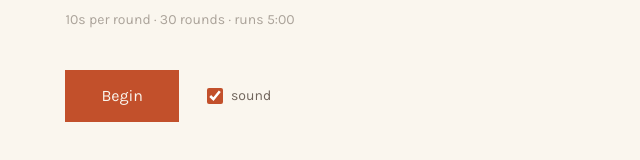
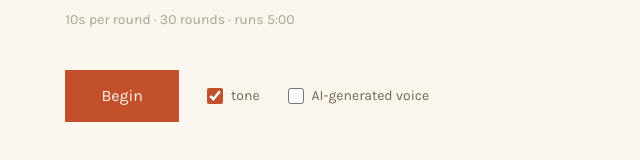
Before and after one commit to arjunkomath/breath, a Next.js app: page / in a window 1280 px wide. Shown: the part 566-726 px from the top of the page, without its empty margins (85-725 px from the left). Built offline with nearby package versions, Linux system fonts and the light colour scheme.

Commit message:
Add generated voice cues
Amp-Thread-ID: https://ampcode.com/threads/T-01a003c0-2f04-7222-837d-38b58eb0212a
Co-authored-by: Amp <amp@ampcode.com>

```diff
--- a/app/_components/breath-app.tsx
+++ b/app/_components/breath-app.tsx
@@ -7,7 +7,7 @@ import {
   setConfig,
   subscribeConfig,
 } from "../_lib/breath";
-import { primeAudio } from "../_lib/sound";
+import { primeAudio, primeVoice } from "../_lib/sound";
 import Session from "./session";
 import Setup from "./setup";
 
@@ -20,9 +20,10 @@ export default function BreathApp() {
   const [runId, setRunId] = useState(0);
   const [running, setRunning] = useState(false);
 
-  const start = () => {
+  const start = async () => {
     // Unlock audio here, while we still have the click gesture.
-    if (config.sound) primeAudio();
+    if (config.sound || config.voice) primeAudio();
+    if (config.voice) await primeVoice();
     setRunId((n) => n + 1);
     setRunning(true);
   };
--- a/app/_components/session.tsx
+++ b/app/_components/session.tsx
@@ -10,7 +10,7 @@ import {
   scaleRamps,
   type Config,
 } from "../_lib/breath";
-import { chime, cue, primeAudio } from "../_lib/sound";
+import { chime, cue, primeAudio, voiceCue } from "../_lib/sound";
 
 const R = 120;
 const C = 2 * Math.PI * R;
@@ -22,7 +22,7 @@ type Props = {
 };
 
 export default function Session({ config, onExit, onRestart }: Props) {
-  const { slots, sound } = config;
+  const { slots, sound, voice } = config;
 
   const cycle = useMemo(() => cycleSeconds(slots), [slots]);
   const planned = useMemo(
@@ -78,15 +78,16 @@ export default function Session({ config, onExit, onRestart }: Props) {
     if (phaseKey < 0 || paused || lastCued.current === phaseKey) return;
     lastCued.current = phaseKey;
     if (sound) cue(slots[phaseKey % slots.length].motion);
-  }, [phaseKey, paused, sound, slots]);
+    if (voice) voiceCue(slots[phaseKey % slots.length].motion);
+  }, [phaseKey, paused, sound, slots, voice]);
 
   useEffect(() => {
     if (done && sound) chime();
   }, [done, sound]);
 
   useEffect(() => {
-    if (sound) primeAudio();
-  }, [sound]);
+    if (sound || voice) primeAudio();
+  }, [sound, voice]);
 
   // Keeps the screen awake mid-session where the browser supports it.
   useEffect(() => {
--- a/app/_components/setup.tsx
+++ b/app/_components/setup.tsx
@@ -185,7 +185,7 @@ export default function Setup({ config, onChange, onStart }: Props) {
           )}
         </p>
 
-        <div className="mt-10 flex items-center gap-7">
+        <div className="mt-10 flex flex-wrap items-center gap-x-7 gap-y-2">
           <button
             type="button"
             onClick={onStart}
@@ -202,7 +202,17 @@ export default function Setup({ config, onChange, onStart }: Props) {
               onChange={(e) => onChange({ ...config, sound: e.target.checked })}
               className="size-4 accent-[var(--accent)]"
             />
-            sound
+            tone
+          </label>
+
+          <label className="flex cursor-pointer touch-manipulation items-center gap-2 py-2 text-sm text-ink-soft select-none">
+            <input
+              type="checkbox"
+              checked={config.voice}
+              onChange={(e) => onChange({ ...config, voice: e.target.checked })}
+              className="size-4 accent-[var(--accent)]"
+            />
+            AI-generated voice
           </label>
         </div>
       </div>
--- a/app/_lib/breath.ts
+++ b/app/_lib/breath.ts
@@ -11,6 +11,7 @@ export type Config = {
   slots: Slot[];
   totalMinutes: number;
   sound: boolean;
+  voice: boolean;
 };
 
 export const MOTION_ORDER: Motion[] = ["expand", "hold", "contract"];
@@ -41,6 +42,7 @@ export const DEFAULT_CONFIG: Config = {
   ],
   totalMinutes: 5,
   sound: true,
+  voice: false,
 };
 
 export const PRESETS: { name: string; hint: string; slots: Omit<Slot, "id">[] }[] = [
@@ -160,6 +162,7 @@ export function loadConfig(): Config | null {
       })),
       totalMinutes: Number(parsed.totalMinutes) || 5,
       sound: parsed.sound !== false,
+      voice: parsed.voice === true,
     };
   } catch {
     return null;
--- a/app/_lib/sound.ts
+++ b/app/_lib/sound.ts
@@ -2,7 +2,7 @@ import type { Motion } from "./breath";
 
 let ctx: AudioContext | null = null;
 
-export function primeAudio() {
+function getAudioContext() {
   if (typeof window === "undefined") return null;
   if (!ctx) {
     const Ctor =
@@ -12,9 +12,15 @@ export function primeAudio() {
     if (!Ctor) return null;
     ctx = new Ctor();
   }
+  return ctx;
+}
+
+export function primeAudio() {
+  const audio = getAudioContext();
+  if (!audio) return null;
   // Browsers suspend the context when it is created outside a gesture.
-  if (ctx.state === "suspended") void ctx.resume();
-  return ctx;
+  if (audio.state === "suspended") void audio.resume().catch(() => {});
+  return audio;
 }
 
 function pluck(freq: number, at: number, duration: number, peak: number) {
@@ -45,6 +51,54 @@ export function cue(motion: Motion) {
   pluck(CUE_FREQ[motion], audio.currentTime, 0.55, 0.09);
 }
 
+const VOICE_PATH: Record<Motion, string> = {
+  expand: "/audio/voice/inhale.mp3",
+  hold: "/audio/voice/hold.mp3",
+  contract: "/audio/voice/exhale.mp3",
+};
+
+let voiceBuffers: Record<Motion, AudioBuffer> | null = null;
+let voiceLoad: Promise<boolean> | null = null;
+
+export function primeVoice() {
+  if (voiceBuffers) return Promise.resolve(true);
+  if (voiceLoad) return voiceLoad;
+
+  const audio = getAudioContext();
+  if (!audio) return Promise.resolve(false);
+
+  voiceLoad = Promise.all(
+    (Object.entries(VOICE_PATH) as [Motion, string][]).map(async ([motion, path]) => {
+      const response = await fetch(path);
+      if (!response.ok) throw new Error(`Could not load ${path}`);
+      return [motion, await audio.decodeAudioData(await response.arrayBuffer())] as const;
+    }),
+  )
+    .then((entries) => {
+      voiceBuffers = Object.fromEntries(entries) as Record<Motion, AudioBuffer>;
+      return true;
+    })
+    .catch(() => {
+      voiceLoad = null;
+      return false;
+    });
+
+  return voiceLoad;
+}
+
+export function voiceCue(motion: Motion) {
+  const audio = primeAudio();
+  const buffer = voiceBuffers?.[motion];
+  if (!audio || !buffer) return;
+
+  const source = audio.createBufferSource();
+  const gain = audio.createGain();
+  source.buffer = buffer;
+  gain.gain.value = 0.7;
+  source.connect(gain).connect(audio.destination);
+  source.start();
+}
+
 export function chime() {
   const audio = primeAudio();
   if (!audio) return;
--- a/package.json
+++ b/package.json
@@ -6,7 +6,8 @@
     "dev": "next dev",
     "build": "next build",
     "start": "next start",
-    "lint": "eslint"
+    "lint": "eslint",
+    "generate:voice": "node scripts/voice/generate.mjs"
   },
   "dependencies": {
     "next": "16.3.1",
--- /dev/null
+++ b/scripts/voice/generate.mjs
@@ -0,0 +1,57 @@
+#!/usr/bin/env node
+
+import { mkdir, writeFile } from "node:fs/promises";
+import { dirname, resolve } from "node:path";
+import { fileURLToPath } from "node:url";
+
+const apiKey = process.env.OPENAI_API_KEY;
+
+if (!apiKey) {
+  console.error("OPENAI_API_KEY is required.");
+  process.exit(1);
+}
+
+const outputDir = resolve(
+  dirname(fileURLToPath(import.meta.url)),
+  "../../public/audio/voice",
+);
+const cues = {
+  inhale: "Inhale.",
+  hold: "Hold.",
+  exhale: "Exhale.",
+};
+
+await mkdir(outputDir, { recursive: true });
+
+for (const [name, input] of Object.entries(cues)) {
+  console.log(`Generating ${name}.mp3…`);
+
+  const response = await fetch("https://api.openai.com/v1/audio/speech", {
+    method: "POST",
+    headers: {
+      Authorization: `Bearer ${apiKey}`,
+      "Content-Type": "application/json",
+    },
+    body: JSON.stringify({
+      model: "gpt-4o-mini-tts",
+      voice: "marin",
+      input,
+      instructions:
+        "Speak only the breathing cue in a warm, soothing, unhurried voice. Add no other words or sounds.",
+      response_format: "mp3",
+    }),
+  });
+
+  if (!response.ok) {
+    throw new Error(
+      `OpenAI returned ${response.status}: ${await response.text()}`,
+    );
+  }
+
+  await writeFile(
+    resolve(outputDir, `${name}.mp3`),
+    Buffer.from(await response.arrayBuffer()),
+  );
+}
+
+console.log(`Voice cues written to ${outputDir}`);
```
Also changed, not shown: 1 other file (tests, documents, lock files or other folders).
